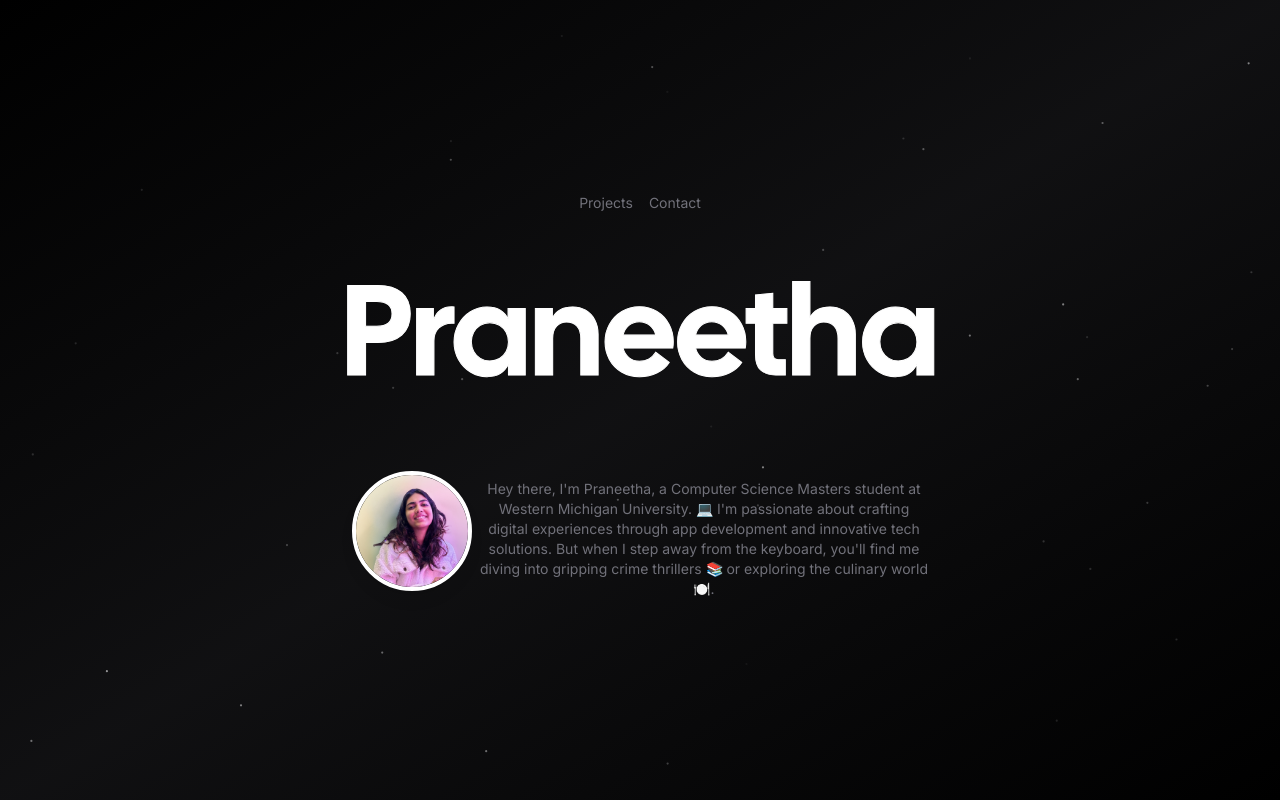
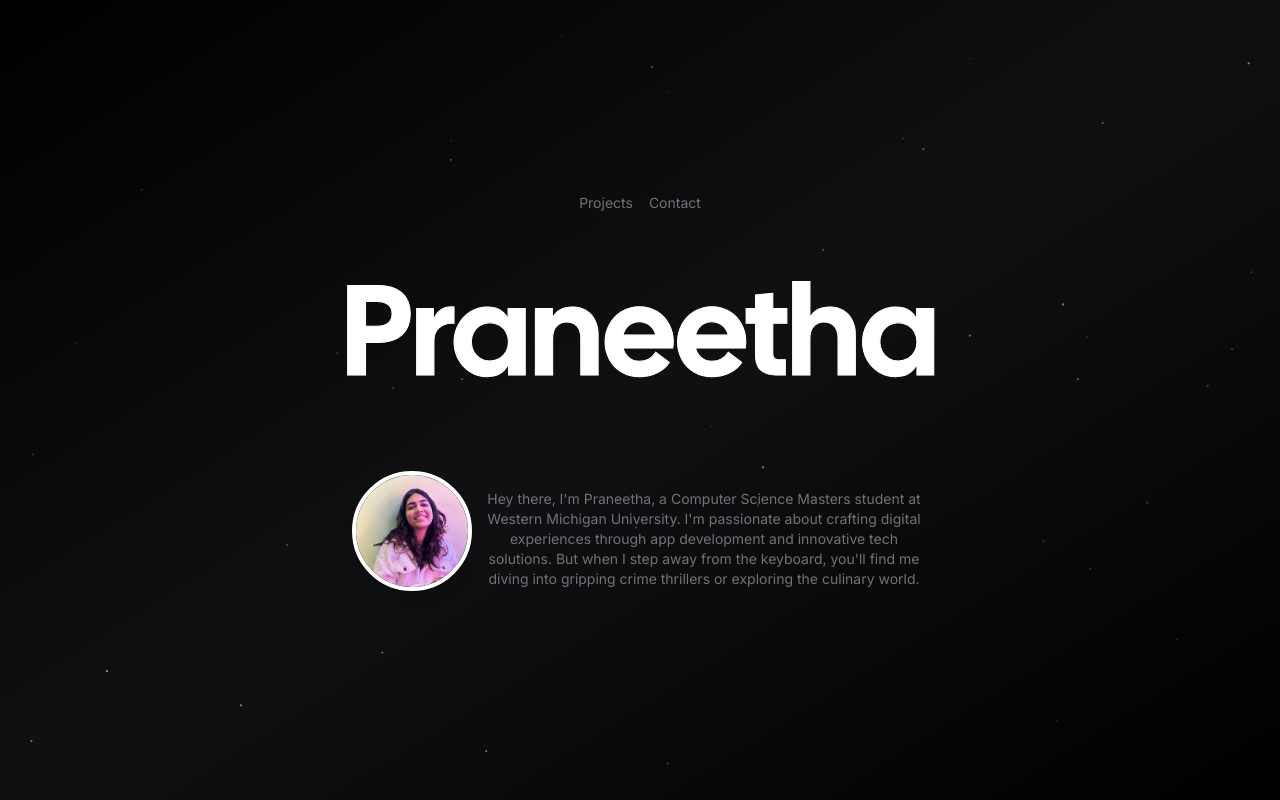
Before and after one commit to Praneetha35/my-digital-showcase, a Next.js app: page / in a window 1280 px wide. Built offline with nearby package versions, Linux system fonts and the light colour scheme; no server answers; what tailwindcss-debug-screens would draw is missing.

Commit message:
Modified About me

```diff
--- a/app/page.tsx
+++ b/app/page.tsx
@@ -43,7 +43,7 @@ export default function Home() {
     alt="Picture of the author"
   />
   <h2 className="text-sm text-zinc-500 flex justify-center max-w-xs md:max-w-md">
-    Hey there, I'm Praneetha, a Computer Science Masters student at Western Michigan University. 💻 I'm passionate about crafting digital experiences through app development and innovative tech solutions. But when I step away from the keyboard, you'll find me diving into gripping crime thrillers 📚 or exploring the culinary world 🍽️.
+    Hey there, I'm Praneetha, a Computer Science Masters student at Western Michigan University. I'm passionate about crafting digital experiences through app development and innovative tech solutions. But when I step away from the keyboard, you'll find me diving into gripping crime thrillers or exploring the culinary world.
   </h2>
 </div>
 
```
